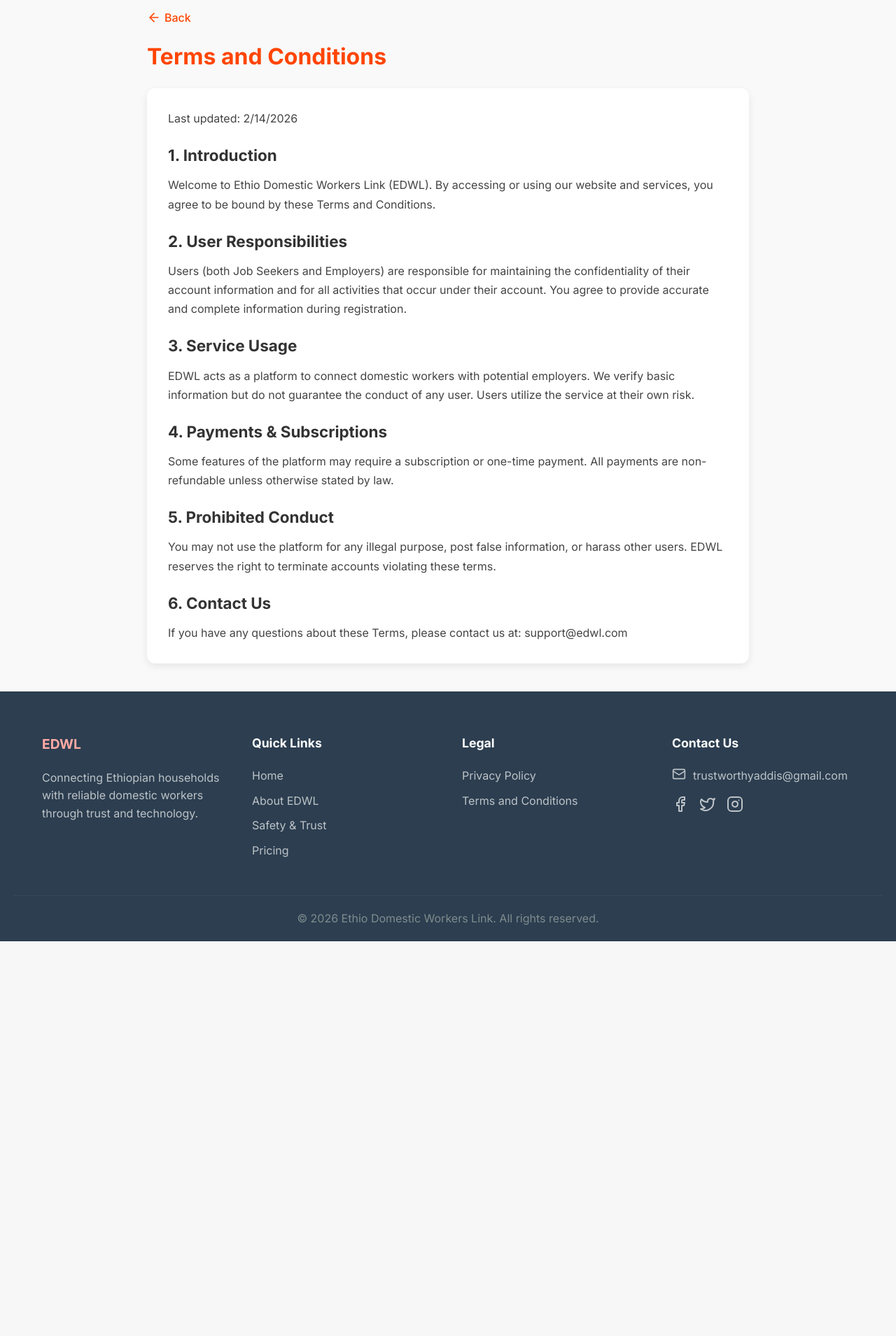
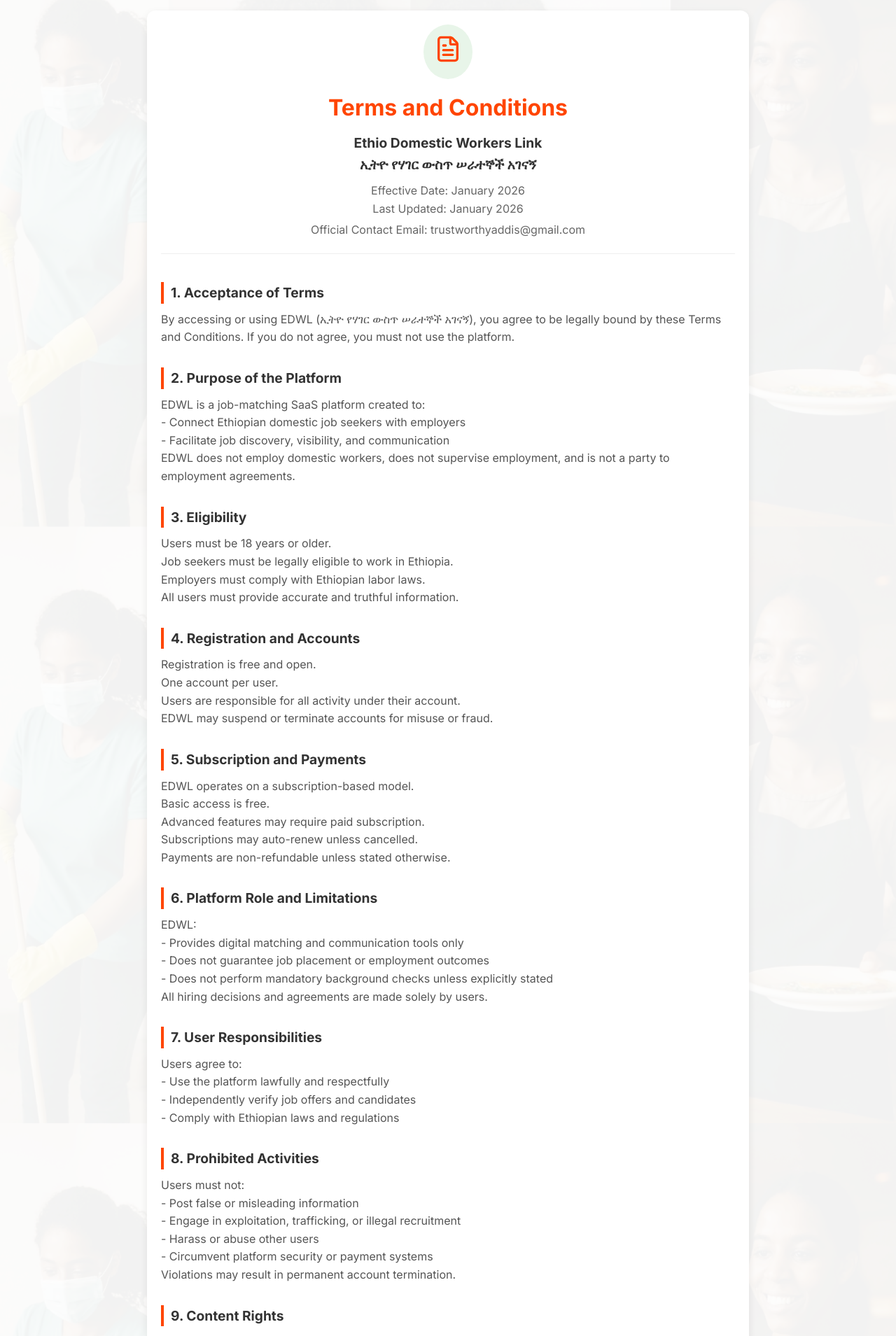
Before and after one commit to Belete-Tenaw/edwl-backend, a React (Vite) app in the folder frontend/: page /terms-and-conditions in a window 1280 px wide. Shown: the part 100-2009 px from the top of the page at 70% size. Before the commit the page ends 1445 px from the top, so only its background shows below. Built offline with nearby package versions, Linux system fonts and the light colour scheme.

Commit message:
feat: implement language toggle, update T&Cs, and add registration consent

```diff
--- a/frontend/src/locales/en.json
+++ b/frontend/src/locales/en.json
@@ -14,9 +14,6 @@
     "for_workers_desc": "Find reliable domestic work opportunities with transparent payment and verified employers.",
     "for_employers_desc": "Hire verified domestic workers, nannies, and cleaners. Review profiles and contact them directly.",
     "safety_trust_desc": "Identity verification, background checks, and a secure manual payment system for your peace of mind.",
-    "profile_photo": "Profile Photo",
-    "missing_required_fields": "Missing required fields",
-    "email_or_phone_required": "At least one contact method (email or phone) is required",
     "dashboard": "Dashboard",
     "jobs": "Jobs",
     "messages": "Messages",
@@ -247,18 +244,39 @@
     "privacy_4_text": "If you have any questions about this Privacy Policy, please contact us at:",
     "terms_title": "Terms and Conditions",
     "terms_intro": "By accessing or using our website and services, you agree to be bound by these Terms and Conditions.",
-    "terms_1_title": "1. Introduction",
-    "terms_1_text": "Welcome to Ethio Domestic Workers Link (EDWL). By accessing or using our website and services, you agree to be bound by these Terms and Conditions.",
-    "terms_2_title": "2. User Responsibilities",
-    "terms_2_text": "Users (both Job Seekers and Employers) are responsible for maintaining the confidentiality of their account information and for all activities that occur under their account. You agree to provide accurate and complete information during registration.",
-    "terms_3_title": "3. Service Usage",
-    "terms_3_text": "EDWL acts as a platform to connect domestic workers with potential employers. We verify basic information but do not guarantee the conduct of any user. Users utilize the service at their own risk.",
-    "terms_4_title": "4. Payments & Subscriptions",
-    "terms_4_text": "Some features of the platform may require a subscription or one-time payment. All payments are non-refundable unless otherwise stated by law.",
-    "terms_5_title": "5. Prohibited Conduct",
-    "terms_5_text": "You may not use the platform for any illegal purpose, post false information, or harass other users. EDWL reserves the right to terminate accounts violating these terms.",
-    "terms_6_title": "6. Contact Us",
-    "terms_6_text": "If you have any questions about these Terms, please contact us at:",
+    "terms_effective_date": "Effective Date: January 2026",
+    "terms_last_updated": "Last Updated: January 2026",
+    "terms_contact_email": "Official Contact Email: trustworthyaddis@gmail.com",
+    "terms_1_title": "1. Acceptance of Terms",
+    "terms_1_text": "By accessing or using EDWL (ኢትዮ የሃገር ውስጥ ሠራተኞች አገናኝ), you agree to be legally bound by these Terms and Conditions. If you do not agree, you must not use the platform.",
+    "terms_2_title": "2. Purpose of the Platform",
+    "terms_2_text": "EDWL is a job-matching SaaS platform created to:\n- Connect Ethiopian domestic job seekers with employers\n- Facilitate job discovery, visibility, and communication\nEDWL does not employ domestic workers, does not supervise employment, and is not a party to employment agreements.",
+    "terms_3_title": "3. Eligibility",
+    "terms_3_text": "Users must be 18 years or older.\nJob seekers must be legally eligible to work in Ethiopia.\nEmployers must comply with Ethiopian labor laws.\nAll users must provide accurate and truthful information.",
+    "terms_4_title": "4. Registration and Accounts",
+    "terms_4_text": "Registration is free and open.\nOne account per user.\nUsers are responsible for all activity under their account.\nEDWL may suspend or terminate accounts for misuse or fraud.",
+    "terms_5_title": "5. Subscription and Payments",
+    "terms_5_text": "EDWL operates on a subscription-based model.\nBasic access is free.\nAdvanced features may require paid subscription.\nSubscriptions may auto-renew unless cancelled.\nPayments are non-refundable unless stated otherwise.",
+    "terms_6_title": "6. Platform Role and Limitations",
+    "terms_6_text": "EDWL:\n- Provides digital matching and communication tools only\n- Does not guarantee job placement or employment outcomes\n- Does not perform mandatory background checks unless explicitly stated\nAll hiring decisions and agreements are made solely by users.",
+    "terms_7_title": "7. User Responsibilities",
+    "terms_7_text": "Users agree to:\n- Use the platform lawfully and respectfully\n- Independently verify job offers and candidates\n- Comply with Ethiopian laws and regulations",
+    "terms_8_title": "8. Prohibited Activities",
+    "terms_8_text": "Users must not:\n- Post false or misleading information\n- Engage in exploitation, trafficking, or illegal recruitment\n- Harass or abuse other users\n- Circumvent platform security or payment systems\nViolations may result in permanent account termination.",
+    "terms_9_title": "9. Content Rights",
+    "terms_9_text": "Users retain ownership of their content.\nBy submitting content, users grant EDWL permission to display it for platform operations.",
+    "terms_10_title": "10. Privacy and Communication",
+    "terms_10_text": "User data is handled under the EDWL Privacy Policy.\nUsers consent to receiving communications via email, SMS, or in-app notifications.",
+    "terms_11_title": "11. Disclaimers",
+    "terms_11_text": "The platform is provided “as is” and “as available.”\nEDWL makes no guarantees regarding employment outcomes.",
+    "terms_12_title": "12. Limitation of Liability",
+    "terms_12_text": "EDWL shall not be liable for disputes, losses, or damages arising from interactions between users.",
+    "terms_13_title": "13. Termination",
+    "terms_13_text": "EDWL may suspend or terminate access for violations of these Terms or applicable laws.",
+    "terms_14_title": "14. Governing Law",
+    "terms_14_text": "These Terms are governed by the laws of the Federal Democratic Republic of Ethiopia.\nDisputes shall be resolved through Ethiopian courts.",
+    "terms_15_title": "15. Updates to Terms",
+    "terms_15_text": "EDWL may update these Terms at any time.\nContinued use constitutes acceptance of updates.",
     "about_us": "About EDWL",
     "edwl_full_name": "Ethio Domestic Workers Link (EDWL)",
     "who_we_are": "Who We Are",
@@ -359,5 +377,6 @@
     "upgrade_now": "Upgrade Now",
     "platinum_incentive_msg": "Platinum workers receive 100% listing fee waiver and highest priority ranking.",
     "supported_payments": "Supported Payment Methods",
-    "telebirr_cbe_msg": "We support Telebirr and CBE Birr for all subscription payments."
+    "telebirr_cbe_msg": "We support Telebirr and CBE Birr for all subscription payments.",
+    "must_accept_terms": "You must agree to the Terms and Conditions to register."
 }
--- a/frontend/src/pages/Register.jsx
+++ b/frontend/src/pages/Register.jsx
@@ -11,6 +11,7 @@ const Register = () => {
     const [loading, setLoading] = useState(false);
     const [error, setError] = useState('');
     const [success, setSuccess] = useState(false);
+    const [termsAccepted, setTermsAccepted] = useState(false);
 
     // Seeker State
     const [seekerData, setSeekerData] = useState({
@@ -70,6 +71,13 @@ const Register = () => {
 
         try {
             console.log("Registration process started...");
+
+            if (!termsAccepted) {
+                setError(t('must_accept_terms'));
+                setLoading(false);
+                window.scrollTo(0, 0);
+                return;
+            }
 
             if (activeTab === 'seeker') {
                 // Pre-submission validation for Seeker
@@ -495,6 +503,8 @@ const Register = () => {
                             type="checkbox"
                             required
                             id="termsConsent"
+                            checked={termsAccepted}
+                            onChange={(e) => setTermsAccepted(e.target.checked)}
                             style={{ marginTop: '5px' }}
                         />
                         <label htmlFor="termsConsent" style={{ fontSize: '0.9rem', color: '#555' }}>
--- a/frontend/src/pages/TermsAndConditions.jsx
+++ b/frontend/src/pages/TermsAndConditions.jsx
@@ -1,39 +1,53 @@
 import React from 'react';
-import BackButton from '../components/BackButton';
 import { useTranslation } from 'react-i18next';
+import { Shield, FileText } from 'lucide-react';
+import Navbar from '../components/Navbar';
+import Footer from '../components/Footer';
 
 const TermsAndConditions = () => {
     const { t } = useTranslation();
 
+    const sections = Array.from({ length: 15 }, (_, i) => i + 1);
+
     return (
-        <div style={{ background: '#f9f9f9', minHeight: '100vh' }}>
-            <div className="container" style={{ padding: '40px 20px', maxWidth: '900px', margin: '0 auto' }}>
-                <BackButton />
-                <h1 style={{ color: 'var(--primary)', marginBottom: '20px', fontSize: '2rem' }}>{t('terms_title')}</h1>
+        <>
+            <div className="container" style={{ padding: '40px 20px', maxWidth: '900px' }}>
+                <div className="card">
+                    <div style={{ textAlign: 'center', marginBottom: '40px', borderBottom: '1px solid #eee', paddingBottom: '20px' }}>
+                        <div style={{ display: 'flex', justifyContent: 'center', marginBottom: '15px' }}>
+                            <div style={{ background: '#e8f5e9', padding: '15px', borderRadius: '50%' }}>
+                                <FileText size={40} color="var(--primary)" />
+                            </div>
+                        </div>
+                        <h1 style={{ color: 'var(--primary)', marginBottom: '10px' }}>{t('terms_title')}</h1>
+                        <p style={{ fontSize: '1.2rem', fontWeight: 'bold', color: '#333' }}>
+                            Ethio Domestic Workers Link<br />
+                            ኢትዮ የሃገር ውስጥ ሠራተኞች አገናኝ
+                        </p>
+                        <p style={{ color: '#666', marginTop: '10px' }}>{t('terms_effective_date')}</p>
+                        <p style={{ color: '#666' }}>{t('terms_last_updated')}</p>
+                        <p style={{ color: '#666', marginTop: '5px' }}>{t('terms_contact_email')}</p>
+                    </div>
 
-                <div className="card" style={{ padding: '30px', lineHeight: '1.7', color: '#444' }}>
-                    <p style={{ marginBottom: '15px' }}>{t('privacy_intro', { date: new Date().toLocaleDateString() })}</p>
+                    <div className="terms-content">
+                        {sections.map((num) => (
+                            <div key={num} style={{ marginBottom: '30px' }}>
+                                <h3 style={{ color: '#333', marginBottom: '10px', fontSize: '1.2rem', borderLeft: '4px solid var(--primary)', paddingLeft: '10px' }}>
+                                    {t(`terms_${num}_title`)}
+                                </h3>
+                                <div style={{ color: '#555', lineHeight: '1.6', whiteSpace: 'pre-line' }}>
+                                    {t(`terms_${num}_text`)}
+                                </div>
+                            </div>
+                        ))}
+                    </div>
 
-                    <h2 style={{ fontSize: '1.4rem', color: '#333', marginTop: '20px', marginBottom: '10px' }}>{t('terms_1_title')}</h2>
-                    <p>{t('terms_1_text')}</p>
-
-                    <h2 style={{ fontSize: '1.4rem', color: '#333', marginTop: '20px', marginBottom: '10px' }}>{t('terms_2_title')}</h2>
-                    <p>{t('terms_2_text')}</p>
-
-                    <h2 style={{ fontSize: '1.4rem', color: '#333', marginTop: '20px', marginBottom: '10px' }}>{t('terms_3_title')}</h2>
-                    <p>{t('terms_3_text')}</p>
-
-                    <h2 style={{ fontSize: '1.4rem', color: '#333', marginTop: '20px', marginBottom: '10px' }}>{t('terms_4_title')}</h2>
-                    <p>{t('terms_4_text')}</p>
-
-                    <h2 style={{ fontSize: '1.4rem', color: '#333', marginTop: '20px', marginBottom: '10px' }}>{t('terms_5_title')}</h2>
-                    <p>{t('terms_5_text')}</p>
-
-                    <h2 style={{ fontSize: '1.4rem', color: '#333', marginTop: '20px', marginBottom: '10px' }}>{t('terms_6_title')}</h2>
-                    <p>{t('terms_6_text')} support@edwl.com</p>
+                    <div style={{ marginTop: '40px', paddingTop: '20px', borderTop: '1px solid #eee', textAlign: 'center', fontSize: '0.9rem', color: '#888' }}>
+                        <p>Trustworthy Addis - Ethio Domestic Workers Link</p>
+                    </div>
                 </div>
             </div>
-        </div>
+        </>
     );
 };
 
```
Also changed, not shown: frontend/src/components/Navbar.jsx (+12 -5 lines), frontend/src/locales/am.json (+35 -16 lines).
